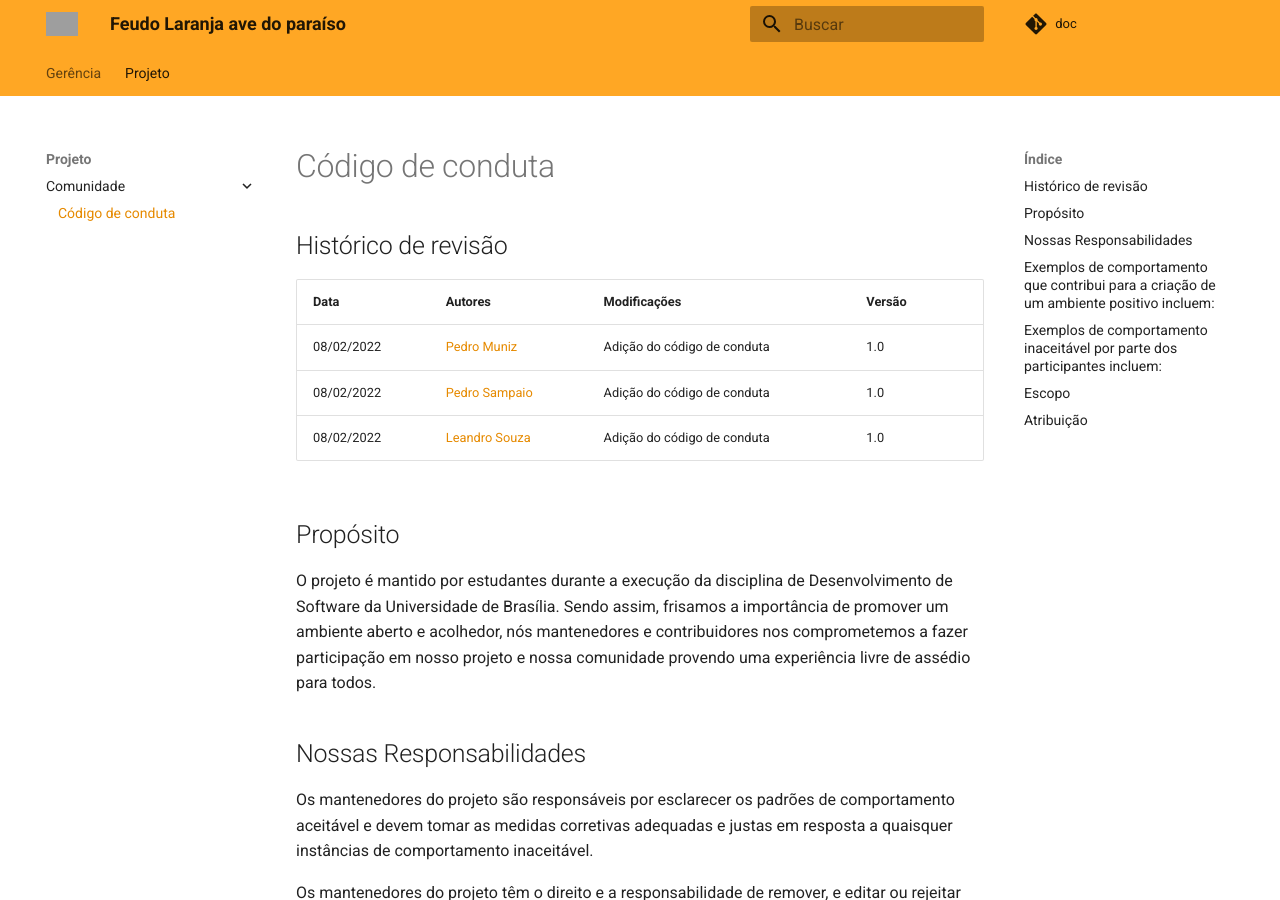
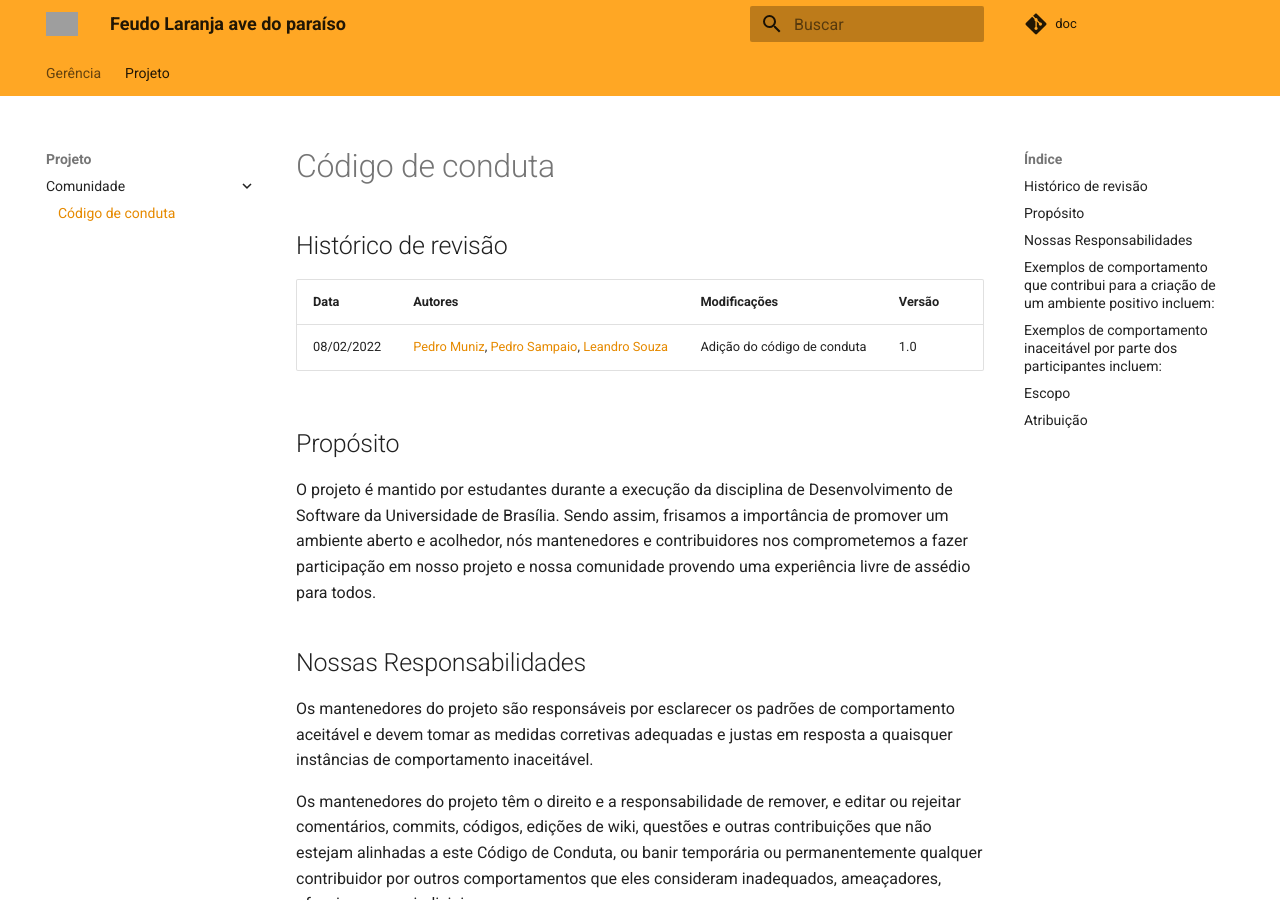
Before and after one commit to Feudo-Laranja-ave-do-paraiso-DS-2021-2/wiki, an MkDocs documentation site: the page built from docs/project/CODE_OF_CONDUCT.md, in a window 1280 px wide and 900 px high. Built offline with MkDocs 1.6.1 and Material for MkDocs 9.7.7, drawn with Linux system fonts in a browser that asks for light colours; comment, search, counter and statistics services are not loaded; grey boxes are pictures that could not be loaded.

Commit message:
Update CODE_OF_CONDUCT
Alteração da tabela do histórico de revisão

Co-authored-by: Pedro_Sampaio <pedro.sampaio.dias.rocha@gmail.com>
Co-authored-by: Leandro_Souza <leanddrosouzasilva@gmail.com>

```diff
--- a/docs/project/CODE_OF_CONDUCT.md
+++ b/docs/project/CODE_OF_CONDUCT.md
@@ -4,9 +4,7 @@
 
 | Data       | Autores                                      | Modificações                      | Versão |
 | ---------- | -------------------------------------------- | --------------------------------- | ------ |
-| 08/02/2022 | [Pedro Muniz](https://github.com/PedroFMuniz)| Adição do código de conduta       |   1.0  |
-| 08/02/2022 | [Pedro Sampaio](https://github.com/PedroSampaioDias)| Adição do código de conduta       |   1.0  |
-| 08/02/2022 | [Leandro Souza](https://github.com/Leanddro13)| Adição do código de conduta       |   1.0  |
+| 08/02/2022 | [Pedro Muniz](https://github.com/PedroFMuniz), [Pedro Sampaio](https://github.com/PedroSampaioDias), [Leandro Souza](https://github.com/Leanddro13)| Adição do código de conduta       |   1.0  |
 
 ## Propósito
 
```
